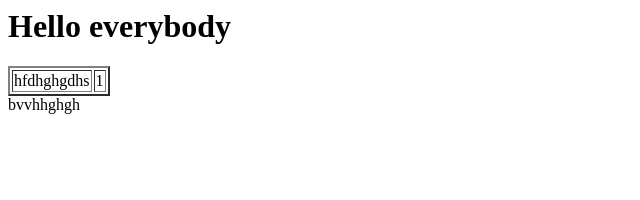
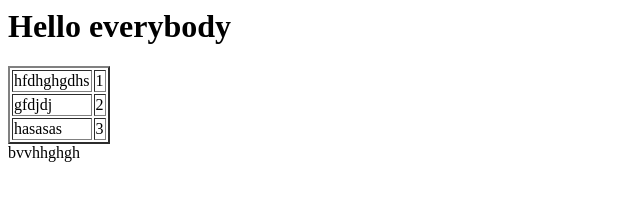
Before and after one commit to ivandest/ivandest.github.io, a plain HTML site: page index.html in a window 1280 px wide. Shown: the whole page, without its empty margins (0-640 px from the left). Drawn offline with Linux system fonts and the light colour scheme.

Commit message:
изменение 1

```diff
--- a/index.html
+++ b/index.html
@@ -2,7 +2,11 @@
 <h1>Hello everybody</h1>
 
 <body>
-<table border=2><tr><td>hfdhghgdhs</td><td>1</td></tr></table>
+<table border=2>
+<tr><td>hfdhghgdhs</td><td>1</td></tr>
+<tr><td>gfdjdj</td><td>2</td></tr>
+<tr><td>hasasas</td><td>3</td></tr>
+</table>
 
 
 
```
